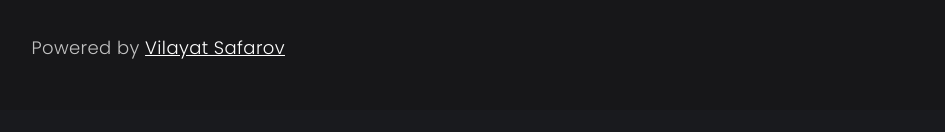
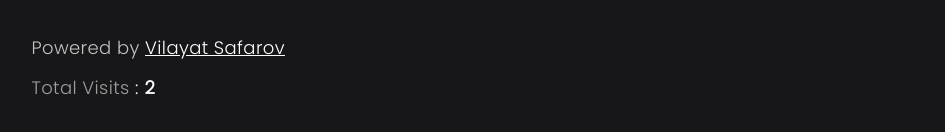
Before and after one commit to vilayat571/safarovacademy.com-frontend, a React (Vite) app: page /blogs in a window 1280 px wide. Shown: the part 1358-1490 px from the top of the page, without its empty margins (135-1080 px from the left). Before the commit the page ends 1468 px from the top, so only its background shows below. Built offline with nearby package versions, Linux system fonts and the light colour scheme; no server answers.

Commit message:
added visitior count component

```diff
--- /dev/null
+++ b/src/atoms/Footer/Visitorcount.tsx
@@ -0,0 +1,21 @@
+import { useEffect, useState } from "react";
+
+function Counter() {
+  const [count, setCount] = useState(0);
+
+  useEffect(() => {
+    const storedCount = localStorage.getItem("pageVisits");
+    const initialCount: any = storedCount ? Number(storedCount) : 0;
+    setCount(initialCount + 1);
+    localStorage.setItem("pageVisits", initialCount + 1);
+  }, []);
+
+  return (
+    <div className="text-lg mt-2 ">
+      <span className="text-[#9e9e9e]">Total Visits</span> :
+      <span className="text-white font-semibold leading-9 tracking-wider"> {count}</span>
+    </div>
+  );
+}
+
+export default Counter;
--- a/src/elements/Footer/Footer.tsx
+++ b/src/elements/Footer/Footer.tsx
@@ -2,6 +2,7 @@ import { Link } from "react-router-dom";
 import Arrrow from "../../components/Navbar/Arrrow";
 import { FontAwesomeIcon } from "@fortawesome/react-fontawesome";
 import { faLinkedin } from "@fortawesome/free-brands-svg-icons";
+import Counter from "../../atoms/Footer/Visitorcount";
 
 function Footer() {
   return (
@@ -45,6 +46,7 @@ function Footer() {
             >
               Powered by <span className="underline">Vilayat Safarov</span>
             </Link>
+            <Counter />
           </div>
         </div>
         <div className="col-span-1 ">
@@ -91,6 +93,8 @@ function Footer() {
                 Linkedin
               </Link>
             </div>
+
+
           </div>
         </div>
       </div>
```
